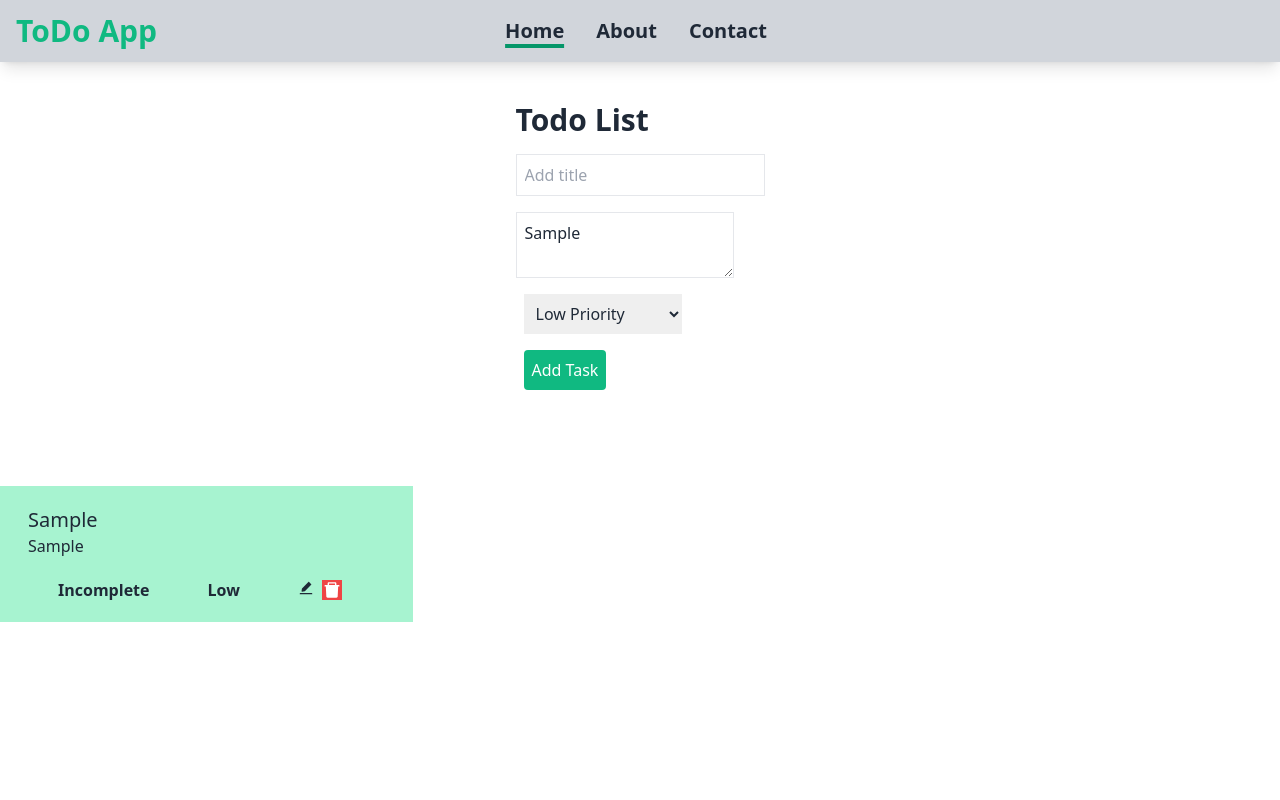
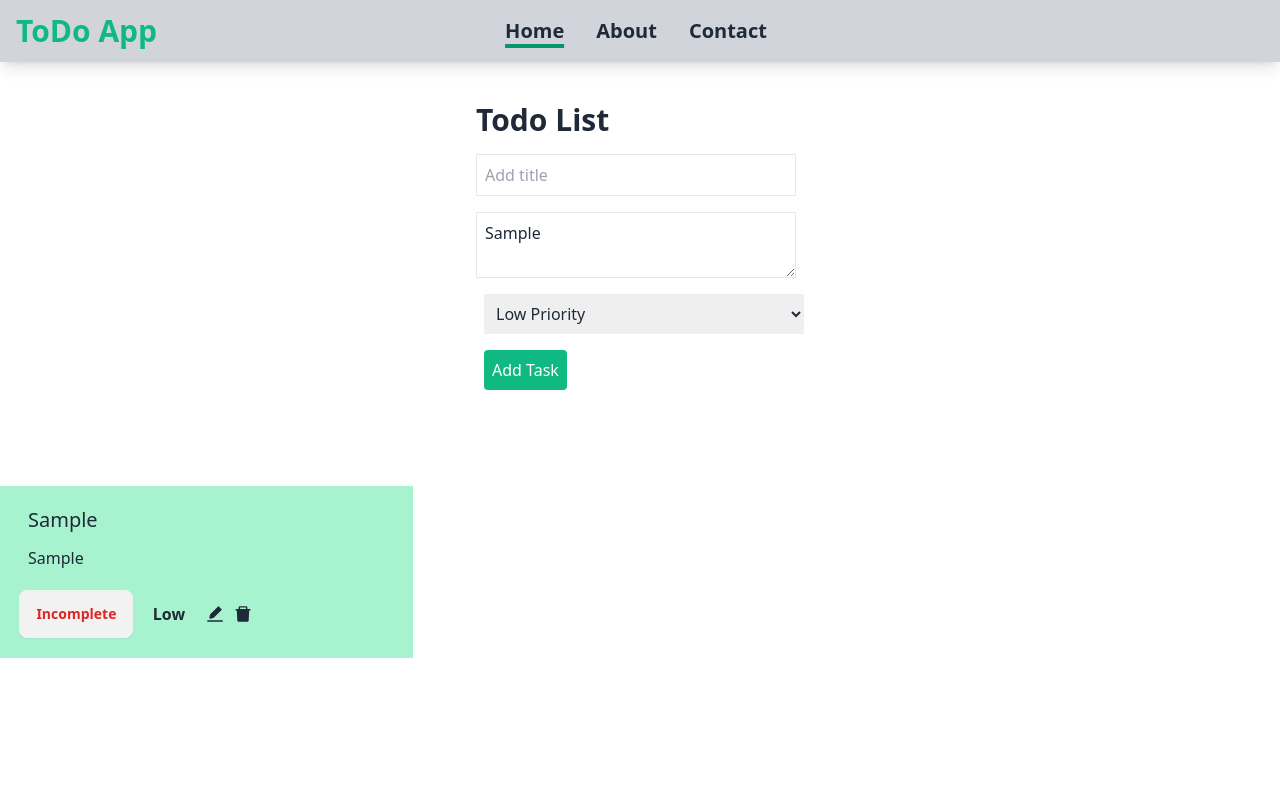
Before and after one commit to rasel6518/ToDoList, a React (Vite) app: page / in a window 1280 px wide. Both pictures are taken after typing "Sample", "Sample" into the empty fields and a click on the button "Add Task". Shown: the top 800 px of the page. Built offline with nearby package versions, Linux system fonts and the light colour scheme.

Commit message:
implement edit  functionality and togglestatus incomplete and completed

```diff
--- a/index.html
+++ b/index.html
@@ -5,7 +5,7 @@
   <meta charset="UTF-8" />
   <link rel="icon" type="image/svg+xml" href="/vite.svg" />
   <meta name="viewport" content="width=device-width, initial-scale=1.0" />
-  <title>Vite + React</title>
+  <title>TODO</title>
 </head>
 
 <body>
--- a/src/Components/AddTask/AddTask.jsx
+++ b/src/Components/AddTask/AddTask.jsx
@@ -47,7 +47,7 @@ const AddTask = () => {
                         placeholder="Add title"
                         value={newTaskTitle}
                         onChange={handleTitle}
-                        className=" block border p-2"
+                        className=" block border p-2 w-80"
                     />
                     <textarea
                         type="text"
@@ -55,12 +55,12 @@ const AddTask = () => {
                         placeholder="Add a new task..."
                         value={newTaskDesc}
                         onChange={handleDesc}
-                        className=" block border p-2"
+                        className=" block border p-2 w-80"
                     />
                     <select
                         value={newTaskPriority}
                         onChange={handlePriorityChange}
-                        className="block ml-2 p-2"
+                        className="block ml-2 p-2 w-80"
                     >
                         <option value="low">Low Priority</option>
                         <option value="medium">Medium Priority</option>
--- a/src/Components/TodoList/TodoList.jsx
+++ b/src/Components/TodoList/TodoList.jsx
@@ -1,39 +1,97 @@
-import { useContext } from "react";
+import { useContext, useState } from "react";
 import { DataContext } from "../../DataProvider/DataProvider";
-import { AiFillDelete, AiFillEdit } from "react-icons/ai";
+import { AiFillDelete, AiFillEdit, AiFillSave } from "react-icons/ai";
 
 const TodoList = () => {
     const [tasks, setTasks] = useContext(DataContext);
+    const [isTodoEditable, setIsTodoEditable] = useState(false);
+    const [editedTask, setEditedTask] = useState({ id: null, title: "", desc: "" });
+    const toggleTaskStatus = (taskId) => {
+        const updatedTasks = tasks.map((task) =>
+            task.id === taskId
+                ? { ...task, status: task.status === 'completed' ? 'incomplete' : 'completed' }
+                : task
+        );
+        setTasks(updatedTasks);
+    };
+    const editTask = (taskId) => {
+        const taskToEdit = tasks.find(task => task.id === taskId);
+        setEditedTask({ id: taskId, title: taskToEdit.title, desc: taskToEdit.desc });
+        setIsTodoEditable(true);
+    };
+
+    const saveEditedTask = () => {
+        const updatedTasks = tasks.map((task) =>
+            task.id === editedTask.id ? { ...task, title: editedTask.title, desc: editedTask.desc } : task
+        );
+        setTasks(updatedTasks);
+        setIsTodoEditable(false);
+        setEditedTask({ id: null, title: "", desc: "" });
+    };
     const deleteTask = (taskId) => {
         setTasks(tasks.filter(task => task.id !== taskId));
     };
     return (
         <div>
             <div className="  ">
+                <div className="grid px-5 md:px-0 md:grid-cols-2 my-5 py-5 gap-5 lg:grid-cols-3">
+                    {tasks.map((task) => (
+                        <div key={task.id} className="bg-emerald-200  py-5 px-2">
+                            <h1 className='text-xl px-5 capitalize mb-3 font-medium'>
+                                {isTodoEditable && editedTask.id === task.id ? (
+                                    <input
+                                        type="text"
+                                        value={editedTask.title}
+                                        onChange={(e) => setEditedTask({ ...editedTask, title: e.target.value })}
+                                        className="w-60 md:w-80 "
+                                    />
+                                ) : (
+                                    task.title
+                                )}
+                            </h1>
+                            <div className="w-60 md:w-80  px-5">
+                                {isTodoEditable && editedTask.id === task.id ? (
+                                    <textarea
+                                        value={editedTask.desc}
+                                        onChange={(e) => setEditedTask({ ...editedTask, desc: e.target.value })}
+                                        className="w-60 md:w-80 "
+                                    />
+                                ) : (
+                                    task.desc
+                                )}
+                            </div>
+                            <div className="w-64 md:96 mt-5 flex justify-evenly items-center gap-2">
+                                <button
+                                    onClick={() => toggleTaskStatus(task.id)}
+                                    className={`cursor-pointer btn capitalize font-bold ${task.status === 'completed' ? 'text-green-600' : 'text-red-600'}`}
+                                >
+                                    {task.status}
+                                </button>
+                                <div className={`capitalize font-bold text-${task.priority}`}>
+                                    {task.priority}
+                                </div>
+                                <div className="flex justify-between gap-2">
+                                    <button
+                                        className="text-xl"
+                                        onClick={() => {
+                                            if (task.completed) return;
 
-                <div className="grid md:grid-cols-2 my-5 py-5 gap-5 lg:grid-cols-3">
-                    {tasks.map(task => (
-                        <div key={task.id} className="bg-emerald-200 py-5 px-2" >
-
-                            <h1 className='text-xl px-5 capitalize font-medium'>
-                                {task.title}
-                            </h1>
-                            <div className="w-80 px-5">
-                                {task.desc}
-                            </div>
-                            <div className="w-96 mt-5 flex justify-evenly items-center gap-2">
-                                <div className=" capitalize font-bold">{task.status}</div>
-                                <div className=" capitalize font-bold">{task.priority}</div>
-                                <div className="flex justify-between gap-2">
-                                    <AiFillEdit></AiFillEdit>
-                                    <AiFillDelete onClick={() => deleteTask(task.id)} className="text-xl bg-red-500 text-white"></AiFillDelete>
+                                            if (isTodoEditable) {
+                                                saveEditedTask();
+                                            } else {
+                                                editTask(task.id);
+                                            }
+                                        }}
+                                        disabled={task.completed}
+                                    >
+                                        {isTodoEditable && editedTask.id === task.id ? <AiFillSave /> : <AiFillEdit />}
+                                    </button>
+                                    <AiFillDelete onClick={() => deleteTask(task.id)} className="text-xl "></AiFillDelete>
                                 </div>
                             </div>
-
                         </div>
                     ))}
                 </div>
-
             </div>
         </div>
     );
--- a/tailwind.config.js
+++ b/tailwind.config.js
@@ -5,7 +5,13 @@ export default {
     "./src/**/*.{js,ts,jsx,tsx}",
   ],
   theme: {
-    extend: {},
+    extend: {
+      colors: {
+        low: '#349937',   // green color for low priority
+        medium: '#F6AD55', // orange color for medium priority
+        high: '#EF4444',   // red color for high priority
+      },
+    },
   },
   plugins: [require("daisyui")],
 }
```
